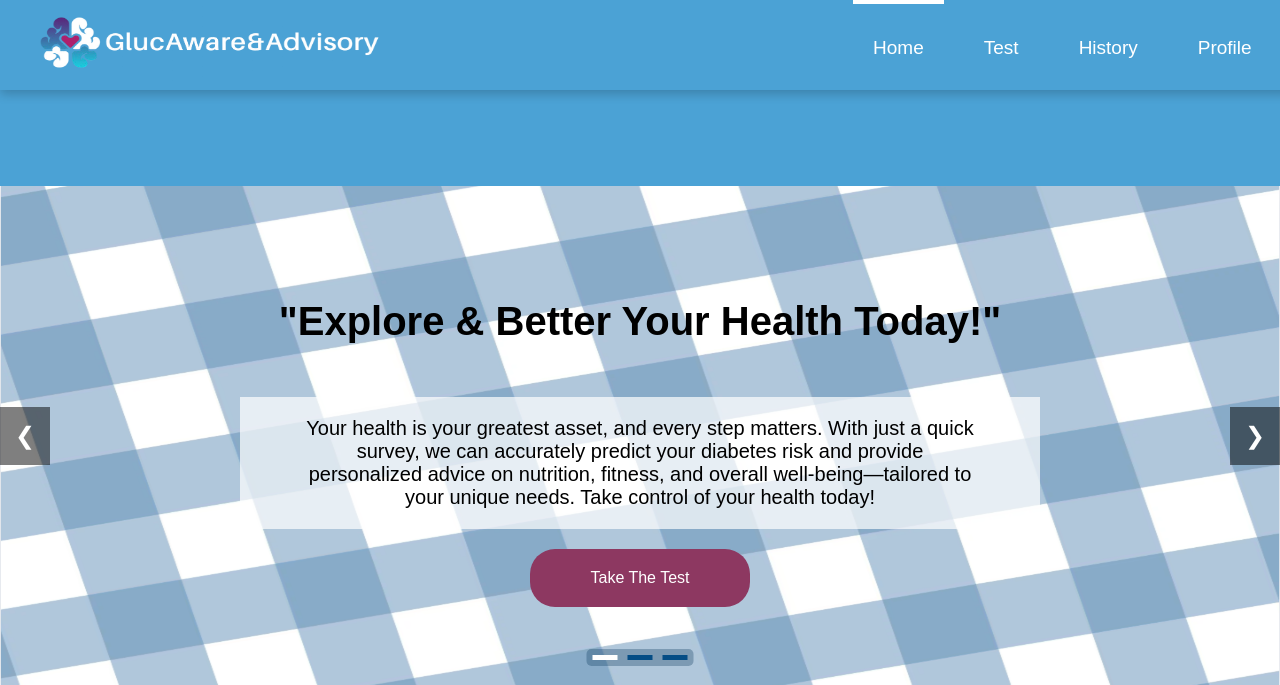
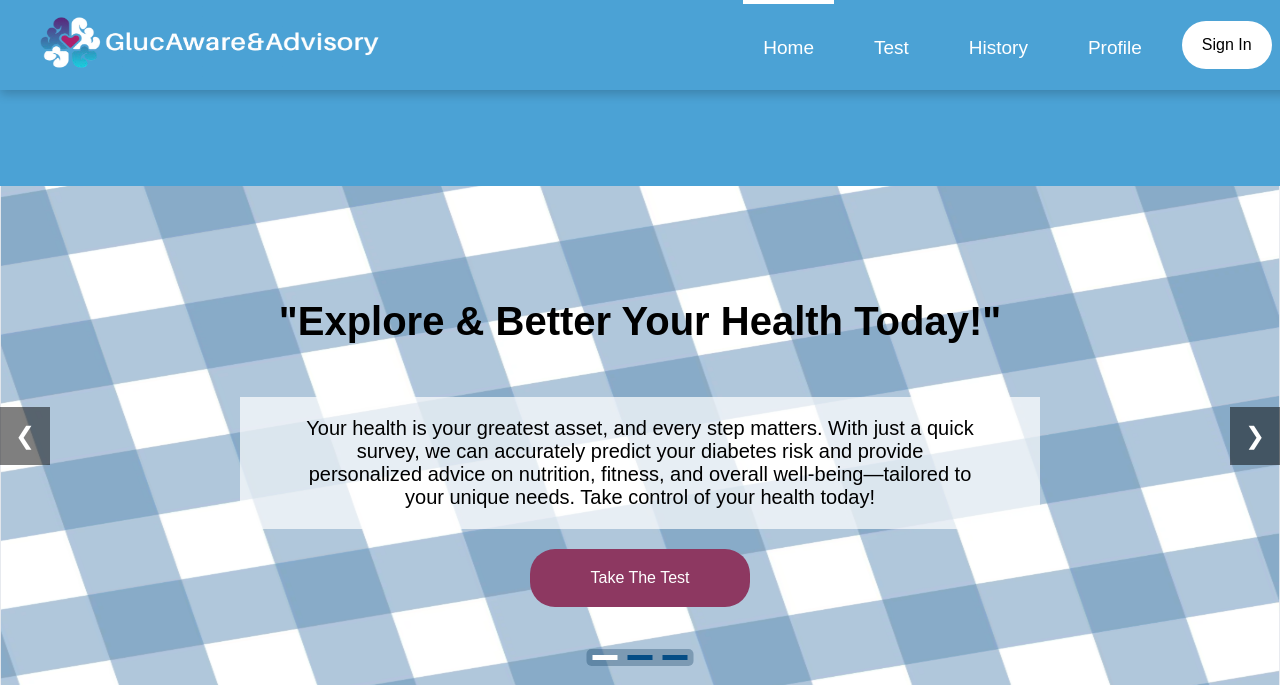
Before and after one commit to ImpactGLX323/UMAIHackathon-UNM, a Flask app: page / in a window 1280 px wide. Shown: the top 685 px of the page. Run offline with Flask 3, Linux system fonts and the light colour scheme.

Commit message:
sign in and out button according to if user is in session

```diff
--- a/src/backend/app/templates/home.html
+++ b/src/backend/app/templates/home.html
@@ -15,6 +15,11 @@
                 <a href="{{ url_for('questionnaire') }}" class="button {% if request.path == '/questionnaire' %}active{% endif %}">Test</a>
                 <a href="{{ url_for('login') }}" class="button {% if request.path == '/login' %}active{% endif %}">History</a>
                 <a href="{{ url_for('login') }}" class="button {% if request.path == '/login' %}active{% endif %}">Profile</a>
+                {% if not session.get('user_id') %}
+                    <a href="{{ url_for('login') }}" class="log_btn {% if request.path == '/login' %}active{% endif %}">Sign In</a>
+                {% else %}
+                    <a href="{{ url_for('logout') }}" class="log_btn">Sign Out</a>
+                {% endif %}
             </div>
         </header>
         <section class="section_1">
```
